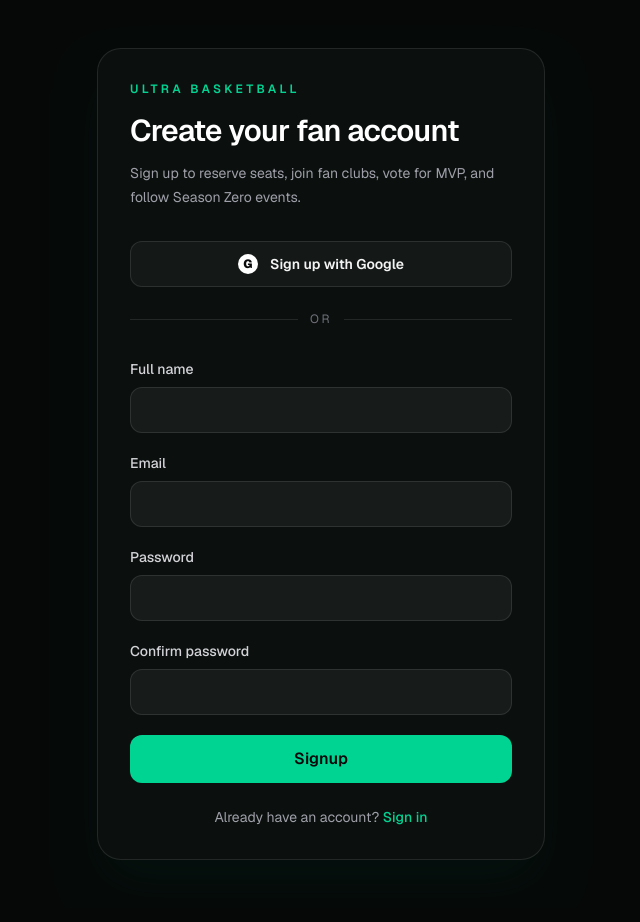
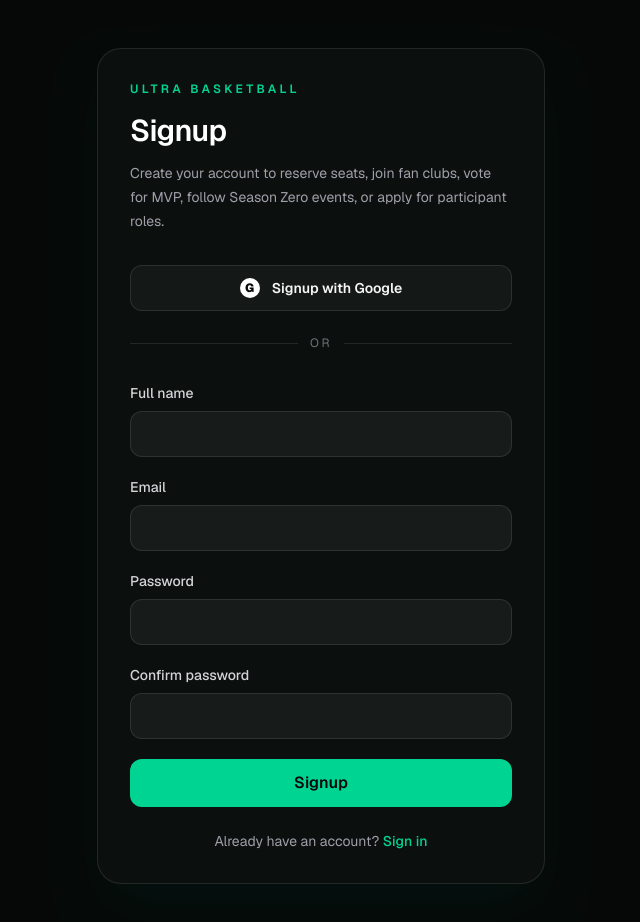
Before and after one commit to tex-node/ultraOS, a Next.js app in the folder web/: page /signup in a window 1280 px wide. Shown: the top 922 px of the page, without its empty margins (319-959 px from the left). Built offline with nearby package versions, Linux system fonts and the light colour scheme; no server answers.

Commit message:
Update signup copy

```diff
--- a/web/src/app/apply/page.tsx
+++ b/web/src/app/apply/page.tsx
@@ -14,9 +14,9 @@
           </p>
           <h1 className="mt-3 text-4xl font-semibold tracking-tight">Apply to join Ultra operations</h1>
           <p className="mt-4 text-sm leading-6 text-zinc-400">
-            Fans should use the public signup. Players, coaches, scouts, officials,
-            vendors, media, and volunteers submit role-specific applications for review.
-            Sensitive roles are never assigned automatically.
+            Use Signup to create an account. Players, coaches, scouts, officials,
+            vendors, media, and volunteers submit role-specific applications for
+            review. Sensitive roles are never assigned automatically.
           </p>
         </div>
 
--- a/web/src/app/signup/page.tsx
+++ b/web/src/app/signup/page.tsx
@@ -29,14 +29,14 @@
           Ultra Basketball
         </p>
         <h1 className="mt-4 text-3xl font-semibold tracking-tight">
-          Create your fan account
+          Signup
         </h1>
         <p className="mt-3 text-sm leading-6 text-zinc-400">
-          Sign up to reserve seats, join fan clubs, vote for MVP, and follow
-          Season Zero events.
+          Create your account to reserve seats, join fan clubs, vote for MVP,
+          follow Season Zero events, or apply for participant roles.
         </p>
         <div className="mt-8">
-          <GoogleAuthButton callbackUrl={callbackUrl} label="Sign up with Google" />
+          <GoogleAuthButton callbackUrl={callbackUrl} label="Signup with Google" />
         </div>
         <div className="my-6 flex items-center gap-3 text-xs uppercase tracking-[0.2em] text-zinc-500">
           <span className="h-px flex-1 bg-white/10" />
```
